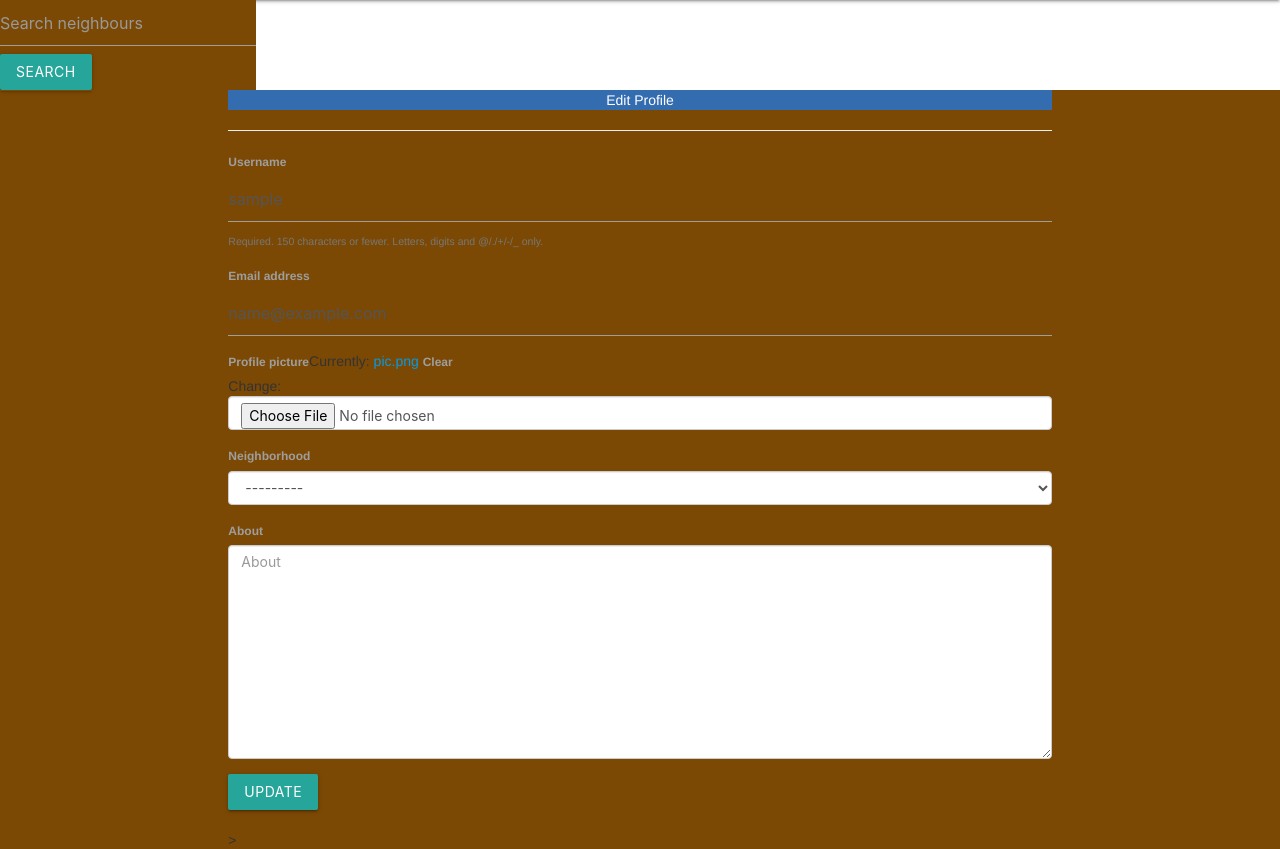
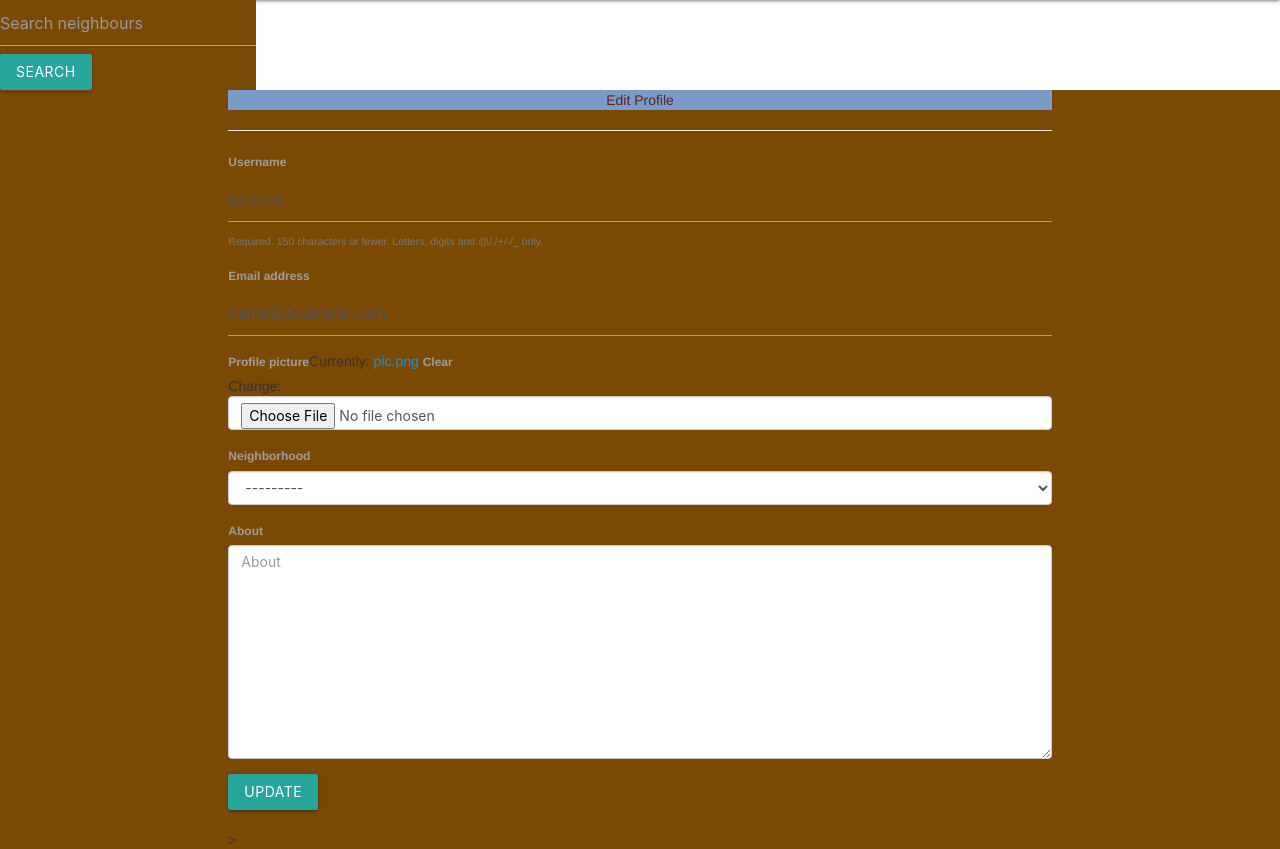
Before and after one commit to CarineIzere/Neibourhood, a Django app: page /1/edit in a window 1280 px wide. Shown: the part 64-913 px from the top of the page. Run offline with Django 3.2, Linux system fonts and the light colour scheme; the visitor is signed in with stand-in values (Sample User, id 1); data that the repository does not hold is empty; some libraries are stand-ins or nearby versions.

Commit message:
add style

```diff
--- a/neighbour/templates/editprofile.html
+++ b/neighbour/templates/editprofile.html
@@ -13,7 +13,7 @@
 
                 <!-- .masonry-item -->
                 <div class="masonry-item col-md-8 ">
-                    <header style="background: #346cb0;color: white" class="card-header text-center active"> Edit Profile  </header>
+                    <header style="background: #779cc9;color: rgb(94, 34, 34)" class="card-header text-center active"> Edit Profile  </header>
                     <hr>
                         <form method="POST" enctype="multipart/form-data">
                             {% csrf_token %}
```
